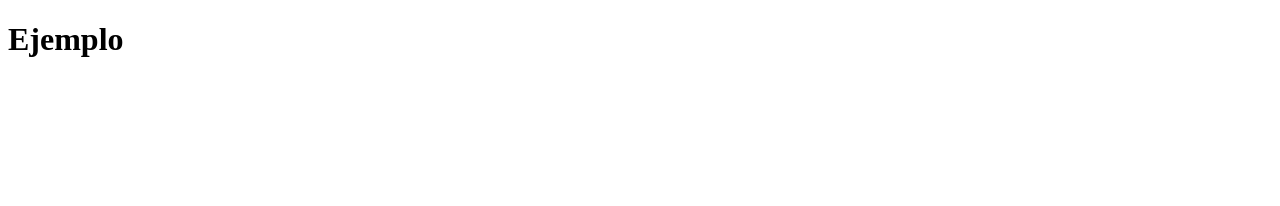
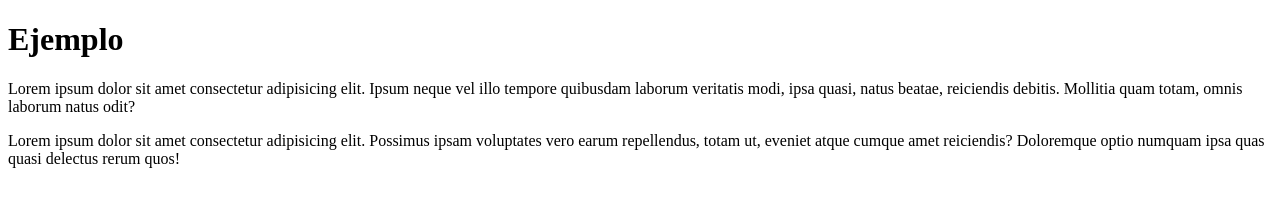
Before and after one commit to AndresLex/EjemploSistemasDistribuidos, a plain HTML site: page index.html in a window 1280 px wide. Drawn offline with Linux system fonts and the light colour scheme.

Commit message:
Cambio parrafo

```diff
--- a/index.html
+++ b/index.html
@@ -7,5 +7,10 @@
 </head>
 <body>
     <h1>Ejemplo</h1>
+
+    <p>Lorem ipsum dolor sit amet consectetur adipisicing elit. Ipsum neque vel illo tempore quibusdam laborum veritatis modi, ipsa quasi, natus beatae, reiciendis debitis. Mollitia quam totam, omnis laborum natus odit?</p>
+    <p>Lorem ipsum dolor sit amet consectetur adipisicing elit. Possimus ipsam voluptates vero earum repellendus, totam ut, eveniet atque cumque amet reiciendis? Doloremque optio numquam ipsa quas quasi delectus rerum quos!
+
+    </p>
 </body>
 </html>
```
